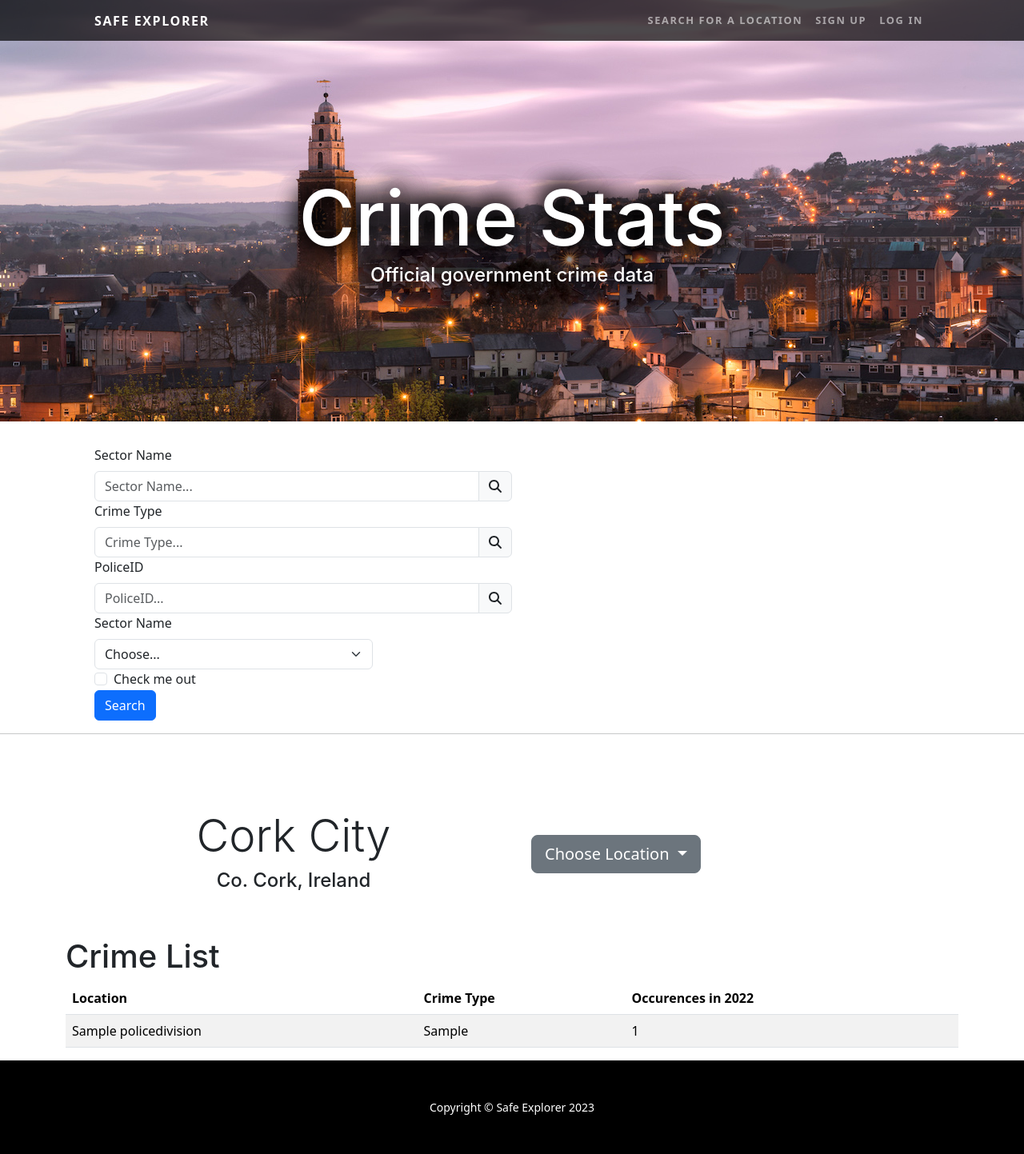
After one commit to Izabela-Markiewicz/FYP-v2, a Django app: page /crime/ in a window 1280 px wide. The commit adds this page. Shown: the whole page at 80% size. Run offline with Django 4.2, Linux system fonts and the light colour scheme; tables that the repository leaves empty hold one stand-in row (values such as "Sample post"); some libraries are stand-ins or nearby versions.

```diff
--- /dev/null
+++ b/areas/templates/crime_stats.html
@@ -0,0 +1,246 @@
+{% load static %}
+
+
+<!DOCTYPE html>
+
+<!-- Iteration 2-->
+<!-- Main HTML-->
+<html lang="en">
+    <head>
+        <meta charset="utf-8" />
+        <meta name="viewport" content="width=device-width, initial-scale=1, shrink-to-fit=no" />
+        <meta name="description" content="" />
+        <meta name="author" content="" />
+        <title>Safe Explorer</title>
+        <link rel="icon" type="image/x-icon" href="{% static 'assets/favicon.ico' %}" />
+        <!-- Font Awesome icons (free version)-->
+        <script src="https://use.fontawesome.com/releases/v6.3.0/js/all.js" crossorigin="anonymous"></script>
+
+        <!-- Iteration 3: -->
+        <link href="{% static 'css/styles.css' %}" rel="stylesheet" />
+        <link href="https://cdn.jsdelivr.net/npm/bootstrap@5.3.2/dist/css/bootstrap.min.css" rel="stylesheet" integrity="sha384-T3c6CoIi6uLrA9TneNEoa7RxnatzjcDSCmG1MXxSR1GAsXEV/Dwwykc2MPK8M2HN" crossorigin="anonymous">
+
+        <!-- JQuery -->
+        <script src="https://code.jquery.com/jquery-3.6.0.min.js" integrity="sha256-/xUj+3OJU5yEx1q6GSYGSHk7tPXikynS7ogEvDej/m4=" crossorigin="anonymous"></script>
+
+    </head>
+
+    <body>
+
+        <!-- Iteration 4 -->
+        <!-- HTML body copied from map.html -->
+
+        <!-- Navigation-->
+        <nav class="navbar navbar-expand-lg navbar-dark navbar-custom fixed-top">
+            <div class="container px-5">
+
+                <a class="navbar-brand" href="/">Safe Explorer</a>
+                <button class="navbar-toggler" type="button" data-bs-toggle="collapse" data-bs-target="#navbarResponsive" aria-controls="navbarResponsive" aria-expanded="false" aria-label="Toggle navigation"><span class="navbar-toggler-icon"></span></button>
+                <div class="collapse navbar-collapse" id="navbarResponsive">
+                    <ul class="navbar-nav ms-auto">
+                        <li class="nav-item"><a class="nav-link" href="/map">Search for a Location</a></li>
+                        <li class="nav-item"><a class="nav-link" href="#!">Sign Up</a></li>
+                        <li class="nav-item"><a class="nav-link" href="#!">Log In</a></li>
+                    </ul>
+                </div>
+            </div>
+        </nav>
+
+        <!-- Header -->
+        <header class="masthead text-center text-white has-bg-img" style="background-image:url({% static 'assets/img/cork1.jpg' %})">
+            <div class="masthead-content has-bg-img">
+                <div class="container px-5">
+
+                    <h1 class="masthead-heading mb-0" style="text-shadow: 0 0 32px black, 0 0 32px black, 0 0 32px black, 0 0 32px black">Crime Stats</h1>
+                    <h4 style="text-shadow: 0 0 32px black, 0 0 32px black, 0 0 32px black, 0 0 32px black">Official government crime data</h4>
+                </div>
+            </div>
+        </header>
+
+
+        <!-- Iteration 4 -->
+        <!-- Search Bars-->
+        <!-- REF: Filtering form Django (Freire, 2019) Youtube Video Playlist -->
+
+        <section>
+        	<div class='container px-5' style="padding-top:30px">
+
+                <form method="GET" action=".">
+
+                    <div class="col-md-6">
+                        <label for="inputEmail4" class="form-label">Sector Name</label>
+                        <div class="input-group">
+                            <input type="search" class="form-control" placeholder="Sector Name..."id="policeName-search" name="sector_like">
+                            <span class="input-group-text bg-transaprent">
+                                    <i class="fa fa-search"></i>
+                            </span>
+                        </div>
+                    </div>
+
+                    <div class="col-md-6">
+                        <label for="inputEmail4" class="form-label">Crime Type</label>
+                        <div class="input-group">
+                            <input type="search" class="form-control" placeholder="Crime Type..."id="crimeType-search" name="crime_type">
+                            <span class="input-group-text bg-transaprent">
+                                    <i class="fa fa-search"></i>
+                            </span>
+                        </div>
+                    </div>
+
+                    <div class="col-md-6">
+                        <label for="inputEmail4" class="form-label">PoliceID</label>
+                        <div class="input-group">
+                            <input type="number" min=1 max=12 class="form-control" placeholder="PoliceID..."id="policeID-search" name="police_ID">
+                            <span class="input-group-text bg-transaprent">
+                                    <i class="fa fa-search"></i>
+                            </span>
+                        </div>
+                    </div>
+
+
+                    <div class="col-md-4">
+                        <label for="sector" class="form-label">Sector Name</label>
+                        <select id="sector" class="form-select" name="sector">
+                            <option selected>Choose...</option>
+                            <option>...</option>
+                        </select>
+                    </div>
+
+
+                    <div class="col-12">
+                        <div class="form-check">
+                            <input class="form-check-input" type="checkbox" id="gridCheck">
+                            <label class="form-check-label" for="gridCheck">
+                            Check me out
+                            </label>
+                        </div>
+                    </div>
+                    <div class="col-12">
+                        <button type="submit" class="btn btn-primary">Search</button>
+                    </div>
+
+                 </form>
+            </div>
+        </section>
+
+        <hr />
+
+
+        <!-- Iteration 2 -->
+        <!-- Search Bar and Location Name-->
+        <!-- REF: Working with grids (GetBootstrap, 2023) -->
+        <section id="search-bar">
+            <div class="container px-5" style="padding-top:30px">
+                <div class="row gx-5 align-items-center">
+
+                    <!-- Left: Search Bar-->
+                    <!-- REF: Search Bar (MD Bootstrap, 2023) -->
+                    <div class="col-lg-6 order-lg-2">
+                        <div class="btn-group">
+                            <button class="btn btn-secondary btn-lg dropdown-toggle" type="button" data-bs-toggle="dropdown" aria-expanded="false">
+                              Choose Location
+                            </button>
+                            <ul class="dropdown-menu">
+                              <li><a class="dropdown-item" href="#">Bridewell</a></li>
+                            </ul>
+                        </div>
+                    </div>
+
+                    <!-- Right: Location Name -->
+                    <div class="col-lg-6 order-lg-1">
+                        <div class="p-5" style="text-align:center">
+                            <h3 class="display-4" id='location-name'>Cork City</h3>
+                            <h4>Co. Cork, Ireland</h4>
+                        </div>
+                    </div>
+
+                </div>
+            </div>
+        </section>
+
+
+
+        <!-- Iteration 4 -->
+        <!-- CRIME STATS -->
+        <!-- REF: Styled Tables (Bootstrap, 2024) -->
+        <!-- REF: Showing Items fron DB (Codemy.com, 2021) Youtube [18:41] -->
+        <section>
+            <div class= 'container'>
+
+                {% block content %}
+
+                    <h1>Crime List</h1>
+
+                    <!-- Table with Crime Stats -->
+                    <table id="crime-table" class="table table-striped" >
+                        <thead>
+                        <tr>
+                            <th>Location</th>
+                            <th>Crime Type</th>
+                            <th>Occurences in 2022</th>
+                        </tr>
+                        </thead>
+
+
+                        {% for CrimeRecord in crime_list %}
+
+
+                    <tbody>
+                        <tr>
+                            <td>{{ CrimeRecord.policeID.policeName }}</td>
+                            <td>{{ CrimeRecord.crimeType }}</td>
+                            <td>{{ CrimeRecord.value}}</td>
+                        </tr>
+                    </tbody>
+
+
+
+                        {% endfor %}
+
+
+                    </table>
+
+                {% endblock %}
+<!--{% if CrimeRecord.policeID == locationFilter %} -->
+         <!-- {% endif %} -->
+            </div>
+        </section>
+
+
+
+        <!-- Footer-->
+        <footer class="py-5 bg-black">
+            <div class="container px-5"><p class="m-0 text-center text-white small">Copyright &copy; Safe Explorer 2023</p></div>
+        </footer>
+
+        <!-- Bootstrap core JS-->
+        <script src="https://cdn.jsdelivr.net/npm/bootstrap@5.2.3/dist/js/bootstrap.bundle.min.js"></script>
+
+        <!-- Core theme JS-->
+        <script src="{% static 'js/scripts.js' %}"></script>
+
+
+    </body>
+</html>
+{% comment  %}
+////////////////////////////////////////////////////////////////////////////////
+                              JavaScript
+////////////////////////////////////////////////////////////////////////////////
+{% endcomment %}
+
+
+<script>
+
+</script>
+
+
+
+<!--
+REFRERENCES:
+    Iteration 4:
+        Freire, M. (2019). Build a dynamic filtering form with Django // 5 - Filtering by search. YouTube. Available at: https://www.youtube.com/watch?v=vU0VeFN-abU [Accessed 7 Feb. 2024].
+
+‌
+
+
+‌-->
--- a/areas/urls.py
+++ b/areas/urls.py
@@ -1,6 +1,6 @@
 from django.urls import path
 from . import views
- #from .views import get_crime_data  # Ensure this is correctly pointing to your views.py
+
 
 
 # Setting views/pages
@@ -8,6 +8,8 @@ urlpatterns = [
     path('map/', views.show_map), # Iteration 1
     #REF: Change landing page (9CV9 HR, 2019)
     path('', views.landing_page, name='landing_page'), # Iteration 1
+    path('crime/', views.show_crime, name='crime_page'), # Iteration 1
+
 ]
 
 """
--- a/areas/views.py
+++ b/areas/views.py
@@ -12,20 +12,52 @@ from django.core.serializers import serialize
 def show_map(request):
     # Iteration 4:
     # PASSSING CRIME RECORDS FROM DB (Codemy.com, 2021)
-
-
     crime_list = CrimeRecord.objects.all()
-
+    global locationFilter
 
     return render(request, 'map.html',
         {'crime_list': crime_list}) # Can now reference crime records from DB in map.html
 
 
-
-
 # Landing Page
 def landing_page(request):
     return render(request, 'landing.html') #Iteration 1
+
+# Iteration 4
+# Verifying if parameters are valid in policeID search bar (int)
+def is_valid_queryparam(param):
+     return param != '' and param is not None # boolean check ture/false
+
+def show_crime(request):
+    # Iteration 4:
+    # PASSSING CRIME RECORDS FROM DB (Codemy.com, 2021)
+    crime_list = CrimeRecord.objects.all()
+
+    global locationFilter
+
+    # Iteration 4
+    # REF: Filtering form Django (Freire, 2019) Youtube Video Playlist
+    sector_like_query = request.GET.get('sector_like')
+    crime_type_query = request.GET.get('crime_type')
+    policeID_query = request.GET.get('police_ID')
+
+    if is_valid_queryparam(sector_like_query):
+        crime_list = crime_list.filter(policeID__policeName__icontains=sector_like_query)
+
+    if is_valid_queryparam(crime_type_query):
+        crime_list = crime_list.filter(crimeType__icontains=crime_type_query) # check that title contains query that you put in
+
+    if is_valid_queryparam(policeID_query):
+            crime_list = crime_list.filter(policeID__exact=policeID_query) # check that title contains query that you put in
+
+
+
+    context = {
+        'crime_list':crime_list,
+
+    }
+    return render(request, 'crime_stats.html', context) # Can now reference crime records from DB in map.html
+
 
 
 """
@@ -33,7 +65,9 @@ REFERENCES:
 
 Iteration 4:
     Codemy.com (2021). Fetch Data From a Database And Output To A Webpage - Django Wednesdays #5. YouTube. Available at: https://www.youtube.com/watch?v=H3joYTIRqKk [Accessed 4 Feb. 2024].
+    Freire, M. (2019). Build a dynamic filtering form with Django // 6 - Filtering by date and view count. YouTube. Available at: https://www.youtube.com/watch?v=n1_MQiSXyxw [Accessed 7 Feb. 2024].
 
+‌
 
 
 """
```
Also changed, not shown: areas/templates/map.html (+61 -7 lines).
